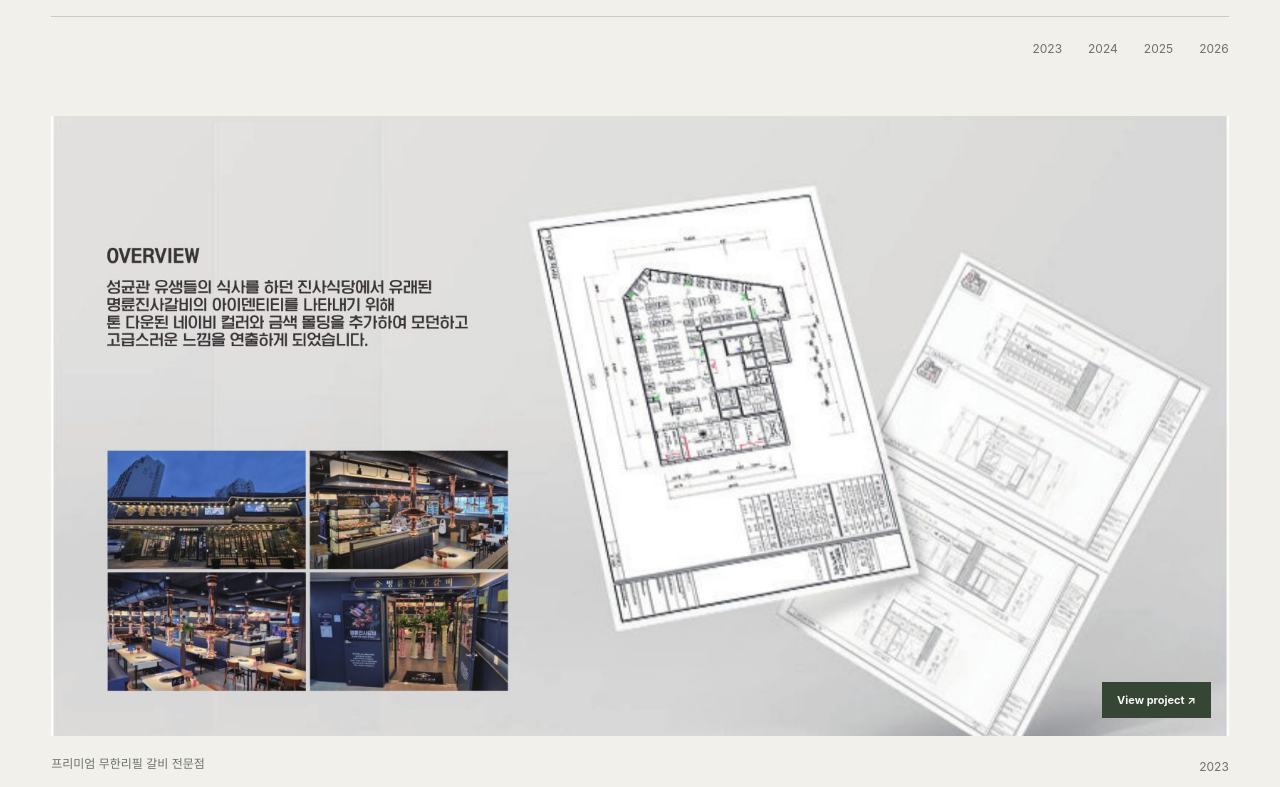
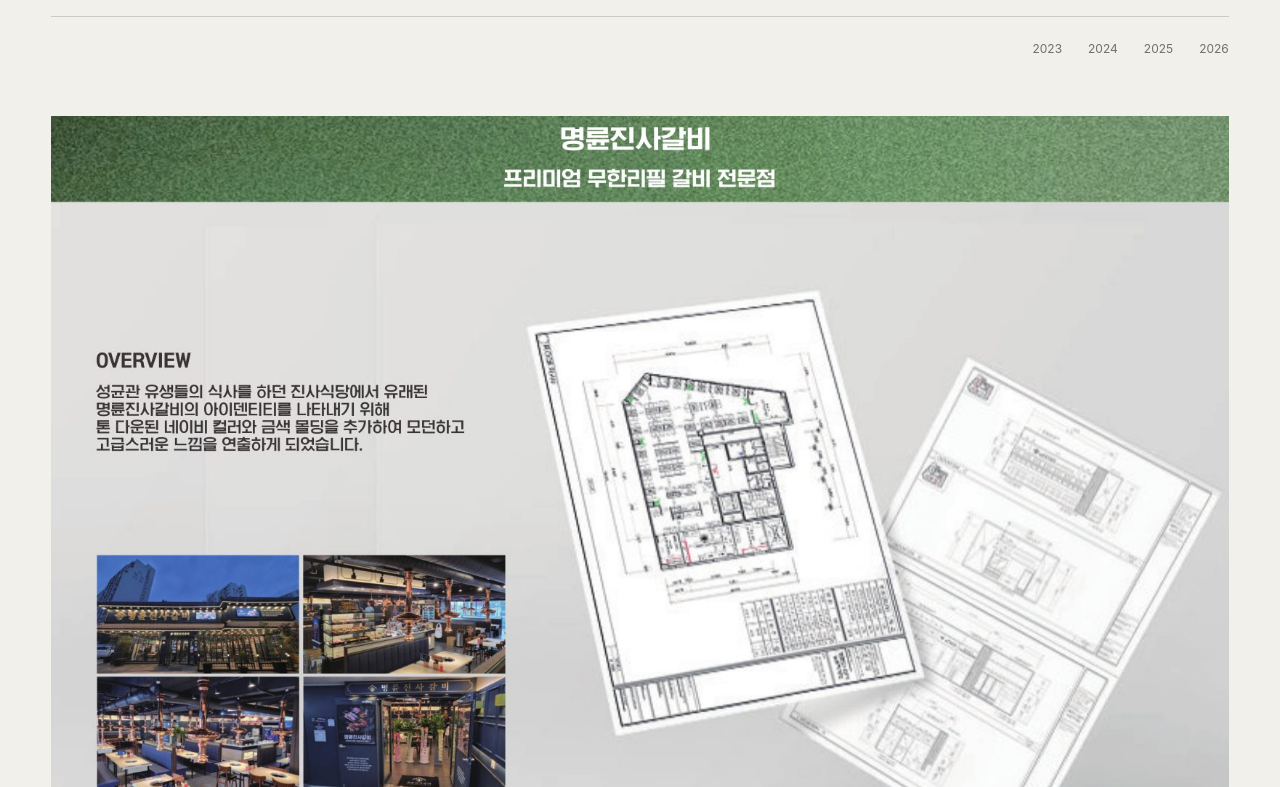
Before and after one commit to naraspc/jihee-portfolio, a React (Vite) app: page / in a window 1280 px wide. Shown: the part 3033-3820 px from the top of the page. Built offline with nearby package versions, Linux system fonts and the light colour scheme.

Commit message:
fix: use Gmail code & lead image size

```diff
--- a/src/App.css
+++ b/src/App.css
@@ -397,15 +397,17 @@
   background: #deded8;
 }
 
-.project-card--lead .project-card__image {
-  aspect-ratio: 1.9 / 1;
+.project-card--lead .project-card__image { /* 명륜진사갈비 사진 축소 배율*/
+  aspect-ratio: 1.42 / 1;
 }
+
 
 .project-card__image img {
   width: 100%;
   height: 100%;
   object-fit: cover;
   transition: transform 650ms cubic-bezier(0.2, 0.7, 0.2, 1);
+  transform: scaleX(1.02);
 }
 
 .project-card__open {
@@ -427,6 +429,8 @@
 .project-card__button:hover .project-card__image img {
   transform: scale(1.025);
 }
+
+
 
 .project-card__button:hover .project-card__open {
   opacity: 1;
--- a/src/components/Contact.tsx
+++ b/src/components/Contact.tsx
@@ -1,4 +1,4 @@
-import { profile } from '../data/portfolio';
+import { gmailComposeUrl, profile } from '../data/portfolio';
 
 export function Contact() {
   return (
@@ -10,7 +10,7 @@
         함께 만들어갑니다.
       </h2>
 
-      <a className="contact__email" href={`mailto:${profile.email}`}>
+      <a className="contact__email" href={gmailComposeUrl} target="_blank" rel="noreferrer">
         {profile.email}
         <span aria-hidden="true">↗</span>
       </a>
@@ -20,7 +20,12 @@
 
         <span className="contact__credit">
           Designed by{' '}
-          <a href={`mailto:${profile.email}`} aria-label="황지희에게 이메일 보내기">
+          <a
+            href={gmailComposeUrl}
+            target="_blank"
+            rel="noreferrer"
+            aria-label="황지희에게 이메일 보내기"
+          >
             Jihee
           </a>
           {' · '}
--- a/src/components/Header.tsx
+++ b/src/components/Header.tsx
@@ -10,7 +10,7 @@
       <nav className="main-nav" aria-label="주요 메뉴">
         <a href="#about">About</a>
         <a href="#projects">Projects</a>
-        <a href={`mailto:${profile.email}`}>Contact</a>
+        <a href="#contact">Contact</a>
       </nav>
     </header>
   );
--- a/src/data/portfolio.ts
+++ b/src/data/portfolio.ts
@@ -9,6 +9,11 @@
   introduction:
     '작은 경험이 모여 보다 좋은 디자인을 만든다고 믿습니다. 공간이 주는 가치를 고민하고, 사람들의 경험을 바꿀 수 있는 디자이너가 되기 위해 꾸준히 커리어를 이어가고 있습니다.',
 };
+
+export const gmailComposeUrl =
+  `https://mail.google.com/mail/?view=cm&fs=1` +
+  `&to=${encodeURIComponent(profile.email)}` +
+  `&su=${encodeURIComponent('포트폴리오 문의')}`;
 
 export const education = [
   {
```
